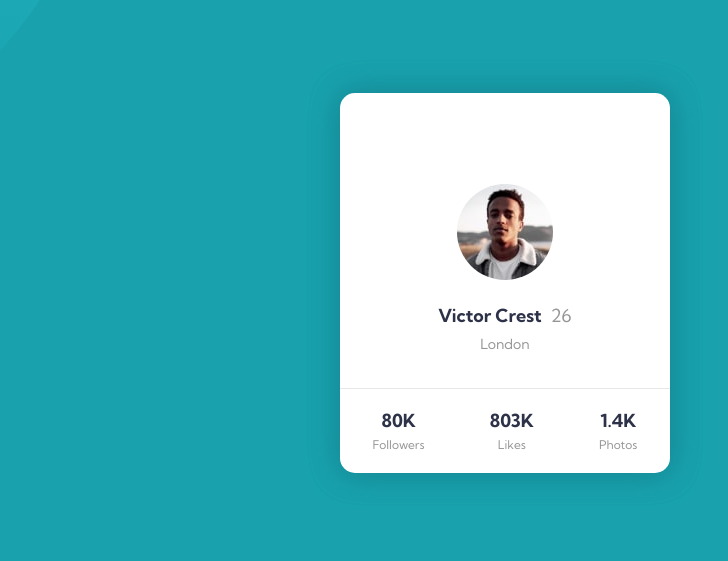
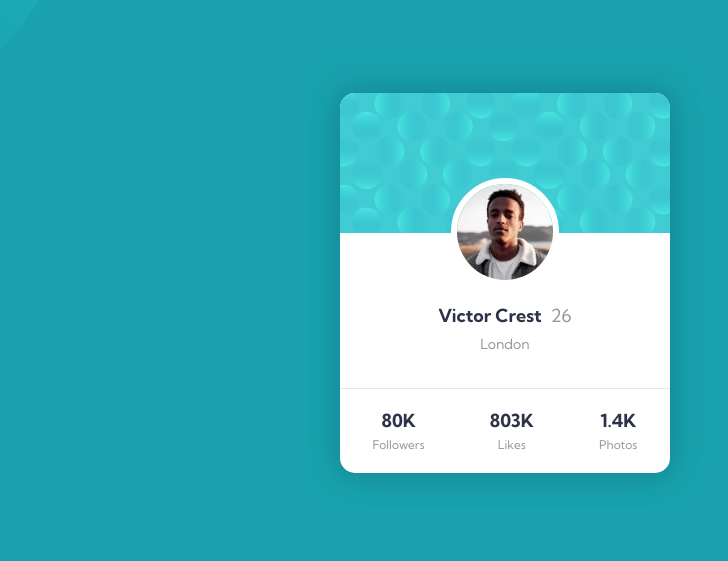
Before and after one commit to StephaneR81/Card_profile_component, a plain HTML site: page index.html in a window 1280 px wide. Shown: the part 117-678 px from the top of the page, without its empty margins (135-863 px from the left). Drawn offline with Linux system fonts and the light colour scheme; the site is published under a folder, as on GitHub Pages, so addresses that start at the root find nothing.

Commit message:
Fixed card background-image url

```diff
--- a/assets/styles/styles.scss
+++ b/assets/styles/styles.scss
@@ -98,7 +98,7 @@ figcaption {
         flex-direction: column;
         align-items: center;
         height: 140px;
-        background-image: url('/assets/img/bg-pattern-card.svg');
+        background-image: url('../img/bg-pattern-card.svg');
         background-size: cover;
 
         img {
```
Also changed, not shown: assets/styles/styles.css, assets/styles/styles.min.css.
